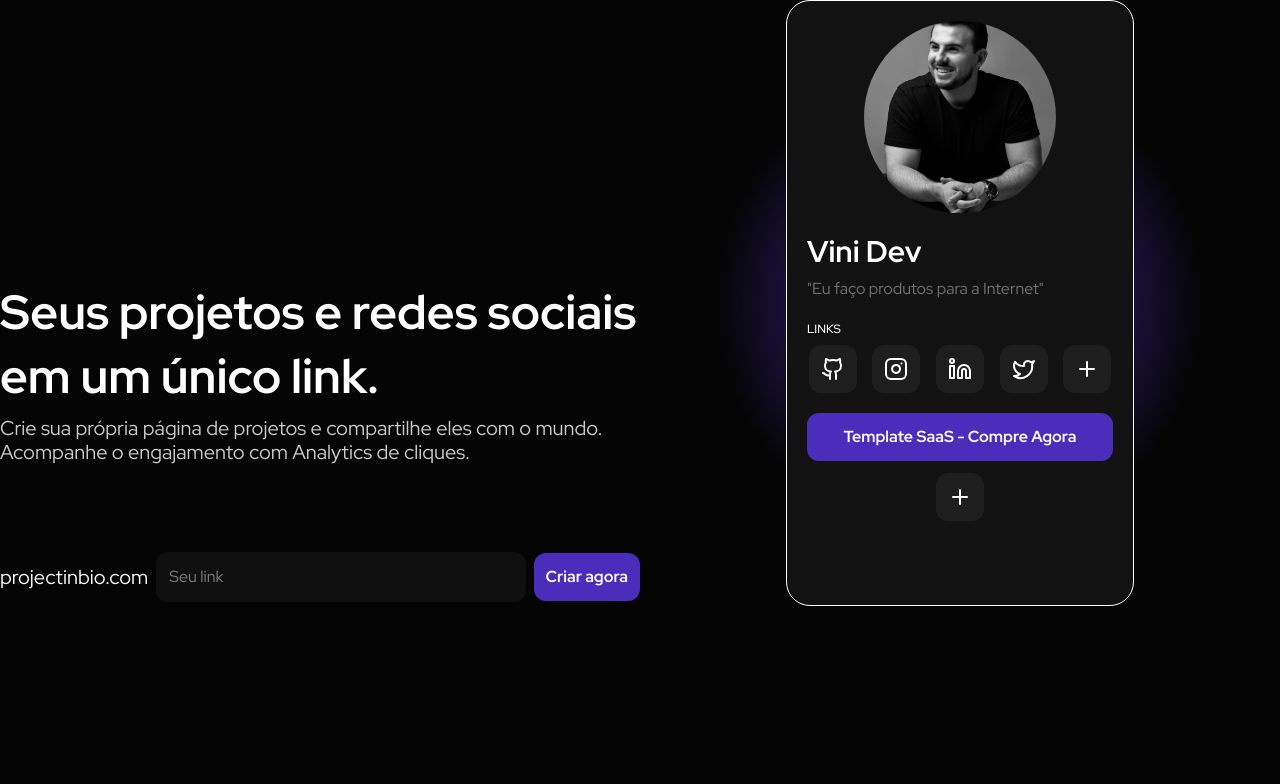
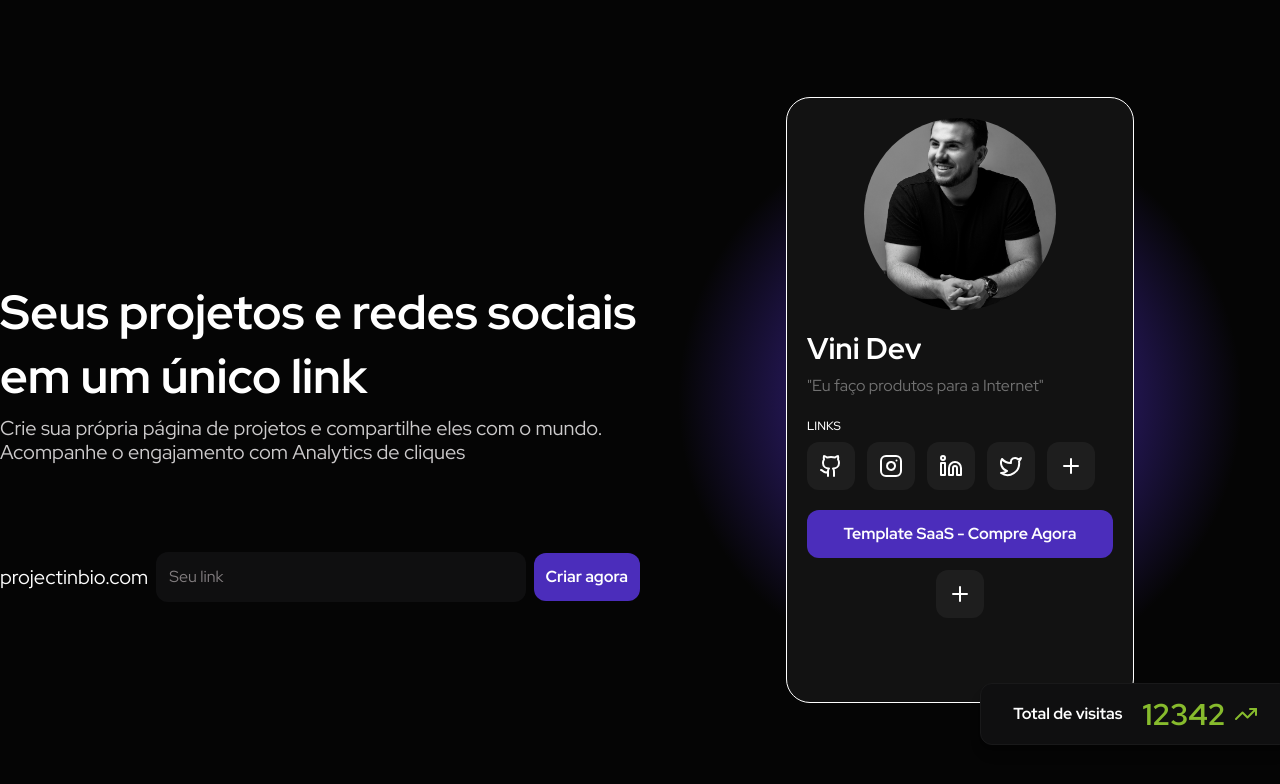
Before and after one commit to vinicfrancisco/project-in-bio, a Next.js app: page / in a window 1280 px wide. Shown: the top 784 px of the page. Built offline with nearby package versions, Linux system fonts and the light colour scheme.

Commit message:
feat: add total visits

```diff
--- /dev/null
+++ b/src/app/components/commons/total-visits.tsx
@@ -0,0 +1,19 @@
+import { TrendingUp } from "lucide-react";
+
+export default function TotalVisits() {
+  return (
+    <div className="w-min whitespace-nowrap flex items-center gap-5 bg-background-secondary border border-border-primary px-8 py-3 rounded-xl shadow-lg">
+      <span className="font-bold text-white">Total de visitas</span>
+
+      <div className="flex items-center gap-2 text-accent-green">
+        <span className="text-3xl font-bold">12342</span>
+        <TrendingUp />
+      </div>
+
+      {/* <div className="flex items-center gap-2">
+         <button>Portal</button>
+         <button>Sair</button>
+       </div> */}
+    </div>
+  );
+}
--- a/src/app/components/commons/user-card.tsx
+++ b/src/app/components/commons/user-card.tsx
@@ -1,5 +1,6 @@
 import { Github, Instagram, Linkedin, Plus, Twitter } from "lucide-react";
 import Button from "../ui/button";
+import Image from "next/image";
 
 export default function UserCard() {
   const icons = [Github, Instagram, Linkedin, Twitter, Plus];
@@ -7,24 +8,31 @@ export default function UserCard() {
   return (
     <div className="w-[348px] flex flex-col gap-5 items-center p-5 border border-white border-opacity-10 bg-[#121212] rounded-3xl text-white">
       <div className="size-48">
-        <img
+        <Image
           src="/me.jpg"
           alt="Vini Dev"
+          width={348}
+          height={348}
           className="rounded-full object-cover w-full h-full"
         />
       </div>
+
       <div className="flex flex-col gap-2 w-full">
         <div className="flex items-center gap-2">
           <h3 className="text-3xl font-bold min-w-0 overflow-hidden">
             Vini Dev
           </h3>
         </div>
-        <p className="opacity-40">"Eu faço produtos para a Internet"</p>
+
+        <p className="opacity-40">
+          &quot;Eu faço produtos para a Internet&quot;
+        </p>
       </div>
+
       <div className="flex flex-col gap-2 w-full">
         <span className="uppercase text-xs font-medium">Links</span>
 
-        <div className="flex gap-3 justify-around">
+        <div className="flex gap-3">
           {icons.map((Icon, index) => (
             <button
               key={index}
@@ -39,6 +47,7 @@ export default function UserCard() {
       <div className="flex flex-col gap-3 w-full h-[172px]">
         <div className="w-full flex flex-col items-center gap-3">
           <Button className="w-full">Template SaaS - Compre Agora</Button>
+
           <button className="p-3 rounded-xl bg-[#1E1E1E] hover:bg-[#2E2E2E]">
             <Plus />
           </button>
--- a/src/app/components/landing-page/hero.tsx
+++ b/src/app/components/landing-page/hero.tsx
@@ -1,19 +1,20 @@
+import TotalVisits from "../commons/total-visits";
 import UserCard from "../commons/user-card";
 import Button from "../ui/button";
 import TextInput from "../ui/text-input";
 
 export default function Hero() {
   return (
-    <div className="flex">
-      <div className="flex w-full flex-col gap-2 mt-[35vh]">
+    <div className="flex h-screen">
+      <div className="w-full flex flex-col gap-2 mt-[35vh]">
         <h1 className="text-5xl font-bold text-white leading-[64px]">
-          Seus projetos e redes sociais em um único link.
+          Seus projetos e redes sociais em um único link
         </h1>
 
         <h2 className="text-xl leading-6">
           Crie sua própria página de projetos e compartilhe eles com o mundo.
           <br />
-          Acompanhe o engajamento com Analytics de cliques.
+          Acompanhe o engajamento com Analytics de cliques
         </h2>
 
         <div className="flex items-center gap-2 w-full mt-[10vh]">
@@ -26,12 +27,15 @@ export default function Hero() {
       <div className="w-full flex items-center justify-center bg-[radial-gradient(circle_at_50%_50%,#4B2DBB,transparent_55%)]">
         <div className="relative">
           <UserCard />
+
           <div className="absolute -bottom-[7%] -right-[45%]">
-            {/* <TotalVisits /> */}
+            <TotalVisits />
           </div>
+
           <div className="absolute top-[20%] -left-[45%] -z-10">
             {/* <ProjectCard /> */}
           </div>
+
           <div className="absolute -top-[5%] -left-[55%] -z-10">
             {/* <ProjectCard /> */}
           </div>
```
